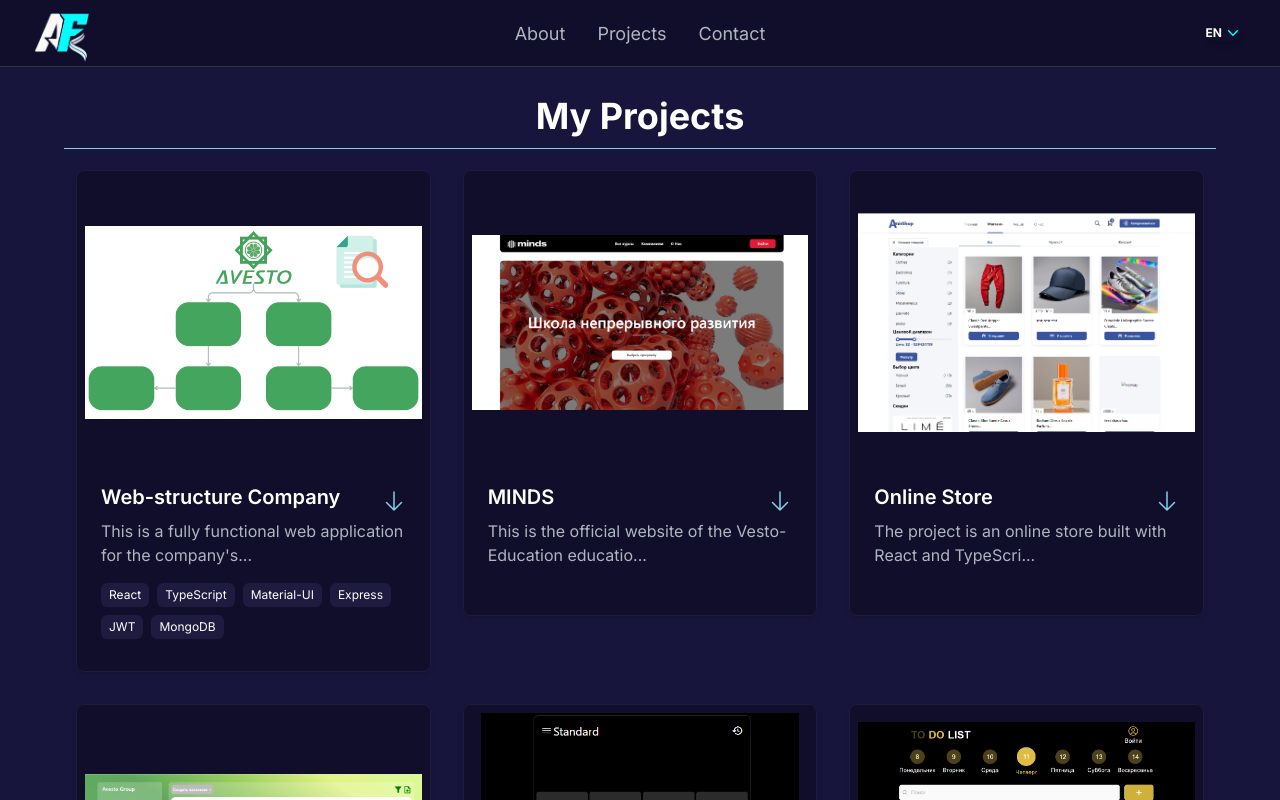
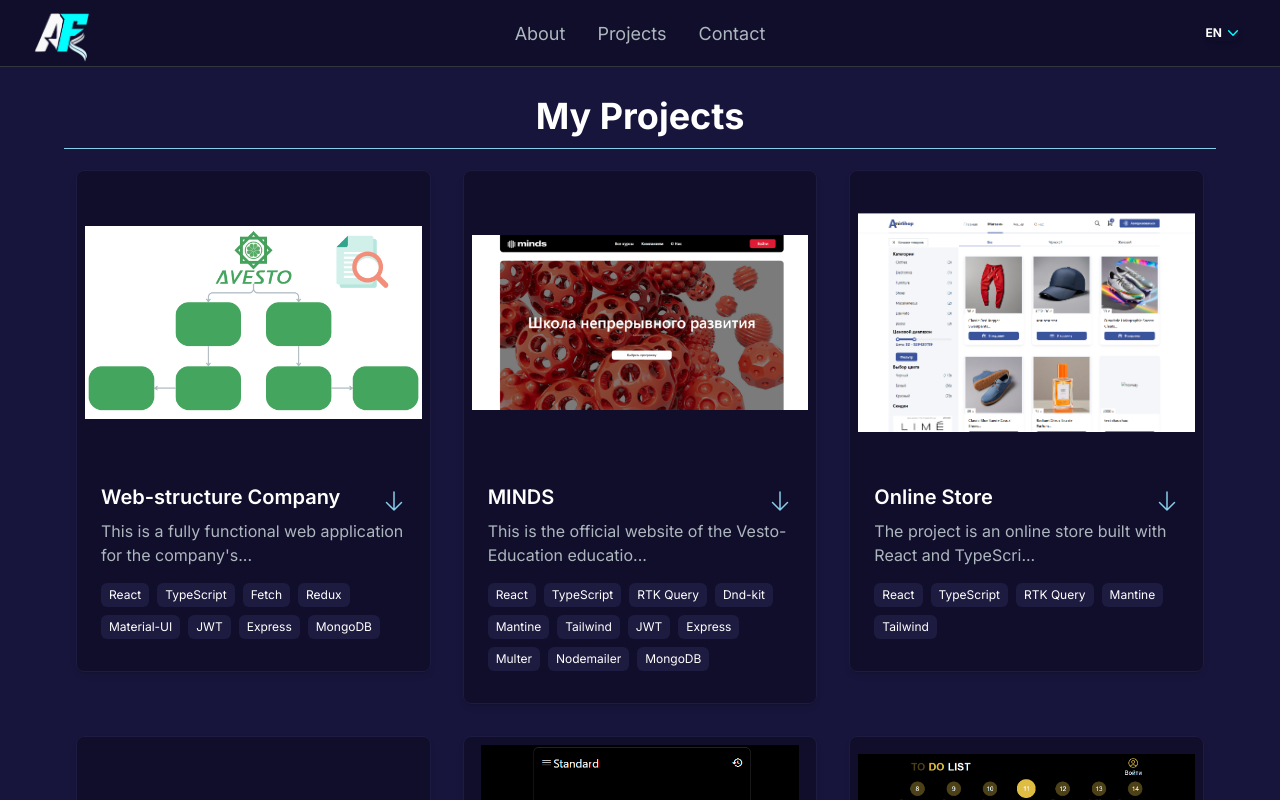
Before and after one commit to AmirjonFff/My-Portfolio, a Next.js app: page /en/projects in a window 1280 px wide. Built offline with nearby package versions, Linux system fonts and the light colour scheme.

Commit message:
Add technologies in all project

```diff
--- a/app/[lang]/components/projectTab.tsx
+++ b/app/[lang]/components/projectTab.tsx
@@ -11,6 +11,7 @@
         tag: string[],
         gitUrl: string,
         previewUrl: string,
+        technologies: string[]
     }[],
 }
 
--- a/app/[lang]/projects/page.tsx
+++ b/app/[lang]/projects/page.tsx
@@ -25,7 +25,7 @@
             tag: ["All", "Web"],
             gitUrl: "https://github.com/AmirjonFff",
             previewUrl: "https://mindstech.io/",
-            technologies: ['React', 'TypeScript', 'Material-UI', 'Express', 'JWT', 'MongoDB']
+            technologies: ['React', 'TypeScript', 'Fetch', 'Redux', 'Material-UI', 'JWT', 'Express', 'MongoDB']
         },
         {
             id: 7,
@@ -35,6 +35,7 @@
             tag: ["All", "Web"],
             gitUrl: "https://github.com/AmirjonFff",
             previewUrl: "https://mindstech.io/",
+            technologies: ['React', 'TypeScript', 'RTK Query', 'Dnd-kit', 'Mantine', 'Tailwind', 'JWT', 'Express', 'Multer', 'Nodemailer', 'MongoDB']
         },
         {
             id: 4,
@@ -44,6 +45,7 @@
             tag: ["All", "Web"],
             gitUrl: "https://github.com/AmirjonFff/Online-Store",
             previewUrl: "https://af-online-store.vercel.app/",
+            technologies: ['React', 'TypeScript', 'RTK Query', 'Mantine', 'Tailwind'],
         },
         {
             id: 1,
@@ -53,6 +55,8 @@
             tag: ["All", "Web"],
             gitUrl: "https://github.com/AmirjonFff/AvestoJobsFrontAdmin",
             previewUrl: "https://avesto-jobs-front-admin.vercel.app/",
+            technologies: ['React', 'TypeScript', 'RTK Query', 'Export-table-to-excel', 'Yup', 'Draggable', 'Material-UI', 'Tailwind', 'JWT']
+
         },
         {
             id: 8,
@@ -62,6 +66,7 @@
             tag: ["All", "Web"],
             gitUrl: "https://github.com/AmirjonFff/calculator",
             previewUrl: "https://af-calculator.vercel.app/",
+            technologies: ['React', 'JavaScript']
         },
         {
             id: 6,
@@ -71,6 +76,7 @@
             tag: ["All", "Web"],
             gitUrl: "https://github.com/AmirjonFff",
             previewUrl: "https://af-height-todos.vercel.app/",
+            technologies: ['React', 'TypeScript', 'Material-tailwind', 'JWT', 'Express', 'MongoDB']
         },
         {
             id: 5,
@@ -80,6 +86,7 @@
             tag: ["All", "Web"],
             gitUrl: "https://github.com/AmirjonFff",
             previewUrl: "https://af-82-towers.vercel.app/",
+            technologies: ['React', 'TypeScript', 'Tailwind']
         },
         {
             id: 2,
@@ -89,6 +96,7 @@
             tag: ["All", "Web"],
             gitUrl: "https://github.com/AmirjonFff/chat-socket.io/tree/main",
             previewUrl: "https://amir-chat.onrender.com/chat",
+            technologies: ['Nest', 'TypeScript', 'Socket.io', 'Prisma']
         },
     ];
 
```
